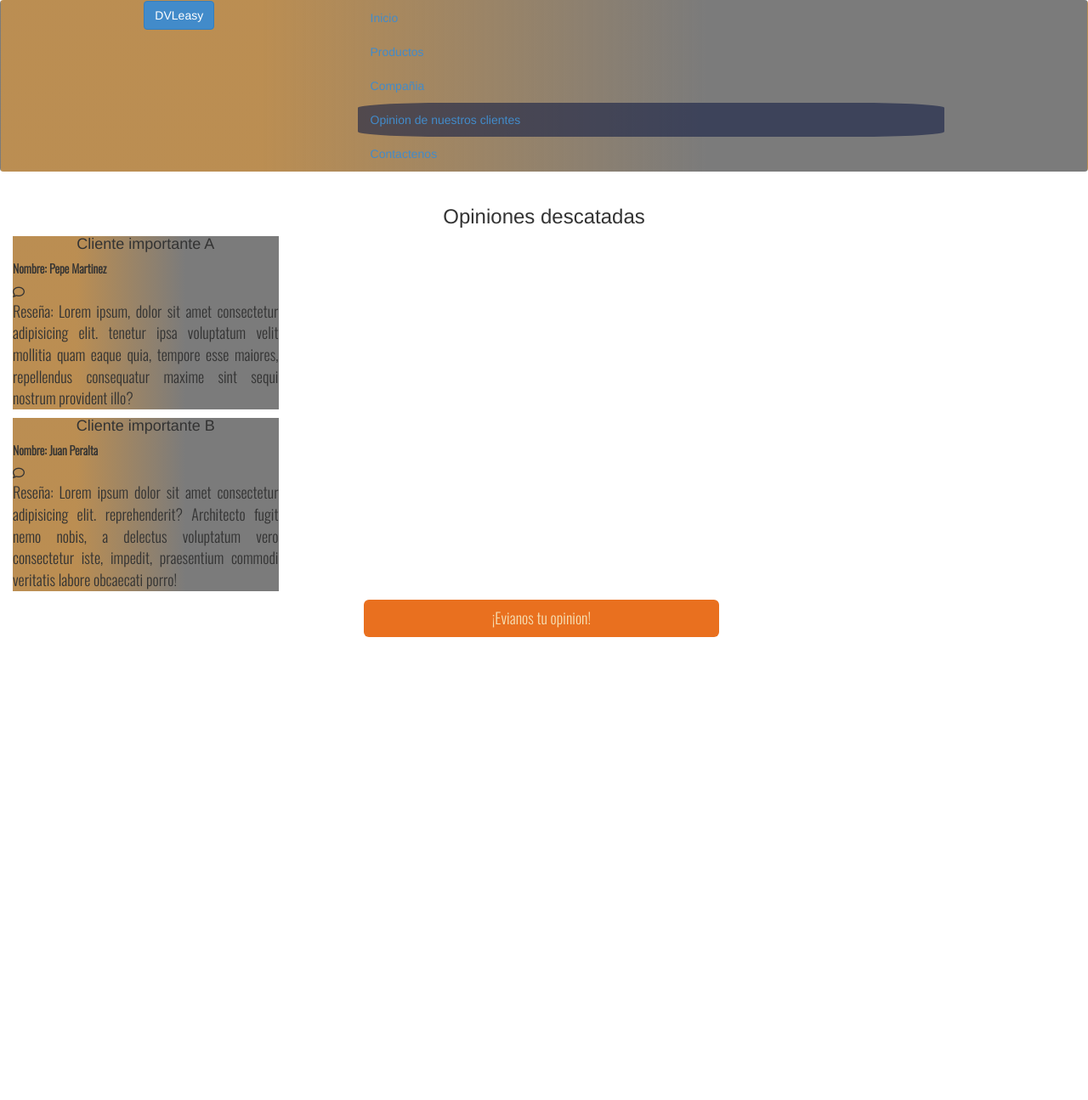
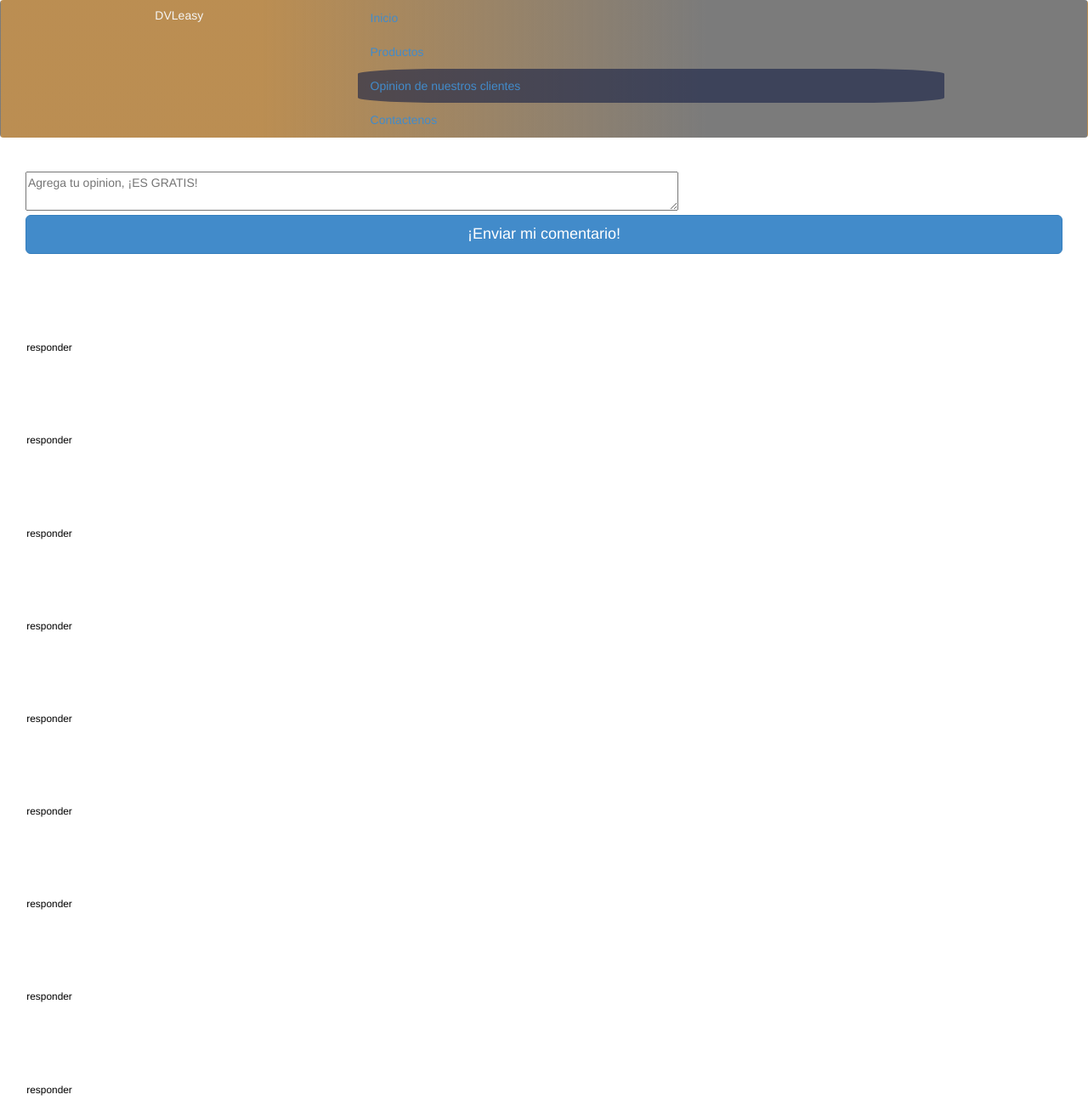
Before and after one commit to hguzman/NativApps, a PHP site: page /opiniones.html in a window 1280 px wide. Shown: the whole page at 85% size. Before the commit the page ends 750 px from the top, so only its background shows below. Run offline with PHP 8.4, Linux system fonts and the light colour scheme; some libraries are stand-ins or nearby versions.

Commit message:
Cambios de estilo y login
Se ajustaron cambios en la landing pages y se agregaron las alertas de campos incorrectos, vacios y sesion finalizada

```diff
--- a/CSS/style.css
+++ b/CSS/style.css
@@ -75,6 +75,10 @@
   border: none;
   font-family: "Oswald", sans-serif;
   color: wheat !important;
+}
+
+.margen-opiniones{
+  margin-right: 12%;
 }
 
 .color-blanco {
--- /dev/null
+++ b/SOPIEC/assets/js/campos-incorrectos.js
@@ -0,0 +1,6 @@
+$(document).ready(function(){
+    toastr.error("Campos incorrectos ", "Error login:")
+    toastr.options={
+        "positionClass": "toast-top-center",
+    }
+});
--- a/SOPIEC/index.php
+++ b/SOPIEC/index.php
@@ -4,7 +4,7 @@ session_start();
 $sesion = $_SESSION['username'];
 $rol = $_SESSION['rol'];
 if (!isset($sesion)) {
-    header("location: login.html");
+    header("location: login.php");
 } else {
     if($rol == "admin"){
 
--- a/index.php
+++ b/index.php
@@ -24,7 +24,7 @@ if (isset($_SESSION['login'])) {
         <nav class="navbar">
             <div>
                 <!-- Button trigger modal -->
-                <button type="button" class="btn btn-primary" data-toggle="modal" data-target="#exampleModal">
+                <button type="button" class="btn btn-link" data-toggle="modal" data-target="#exampleModal" style="color: whitesmoke;">
                     DVLeasy
                 </button>
 
@@ -69,9 +69,6 @@ if (isset($_SESSION['login'])) {
                 </li>
                 <li class="nav-item">
                     <a class="nav-link" href="productos.html">Productos</a>
-                </li>
-                <li class="nav-item ">
-                    <a class="nav-link " href="compania.html">Compañia</a>
                 </li>
                 <li class="nav-item">
                     <a class="nav-link" href="opiniones.html">Opinion de nuestros clientes</a>
--- a/opiniones.html
+++ b/opiniones.html
@@ -6,26 +6,28 @@
     <meta name="viewport" content="width=device-width, initial-scale=1.0">
     <link rel="stylesheet" href="CSS/bootstrap.css">
     <link rel="stylesheet" href="CSS/style.css">
-    <link href="https://fonts.googleapis.com/css2?family=Oswald:wght@300&display=swap" rel="stylesheet">
+    <link rel="stylesheet" href="https://use.fontawesome.com/releases/v5.14.0/css/all.css"
+        integrity="sha384-HzLeBuhoNPvSl5KYnjx0BT+WB0QEEqLprO+NBkkk5gbc67FTaL7XIGa2w1L0Xbgc" crossorigin="anonymous">
     <script src="https://kit.fontawesome.com/763b114892.js" crossorigin="anonymous"></script>
     <script src="..\JS\bootstrap.bundle.js">
-        </script>
-        <title>Compañia</title>
+    </script>
+    <title>Compañia</title>
 </head>
 
 <body>
-     <!-- Header -->
-     <header>
+    <!-- Header -->
+    <header>
         <!-- Barra de navegacion -->
         <nav class="navbar">
             <div>
                 <!-- Button trigger modal -->
-                <button type="button" class="btn btn-primary" data-toggle="modal" data-target="#exampleModal">
+                <button type="button" class="btn btn-link" data-toggle="modal" data-target="#exampleModal" style="color: whitesmoke;">
                     DVLeasy
                 </button>
 
                 <!-- Modal -->
-                <div class="modal fade" id="exampleModal" tabindex="-1" role="dialog" aria-labelledby="exampleModalLabel" aria-hidden="true">
+                <div class="modal fade" id="exampleModal" tabindex="-1" role="dialog"
+                    aria-labelledby="exampleModalLabel" aria-hidden="true">
                     <div class="modal-dialog" role="document">
                         <div class="modal-content">
                             <div class="modal-header">
@@ -34,11 +36,11 @@
                                     <span aria-hidden="true">&times;</span>
                                 </button>
                             </div>
-                            <div class="modal-body" >
+                            <div class="modal-body">
                                 LOGO
                                 <img src="IMG\logodvl.jpeg" alt="Logo NativApps" width="100%" height="100%">
                                 <br>
-                                <h5><strong> nombre completo de la empresa</strong></h5>
+                                <h5><strong> Nombre completo de la empresa</strong></h5>
                                 <p> DeVeLopment easy</p>
                                 <br>
                                 <h5>Integrantes</h5>
@@ -65,9 +67,6 @@
                 <li class="nav-item">
                     <a class="nav-link" href="productos.html">Productos</a>
                 </li>
-                <li class="nav-item ">
-                    <a class="nav-link " href="compania.html">Compañia</a>
-                </li>
                 <li class="nav-item">
                     <a class="nav-link a-actual" href="opiniones.html">Opinion de nuestros clientes</a>
                 </li>
@@ -78,47 +77,114 @@
         </nav>
     </header>
     <div class="container-fluid contenedor">
-        <div class="d-flex text-center justify-content-center">
+        <br>
+        <form action="opiniones.html" class="d-flex justify-content-center">
             <div>
-                <h3 class="pt-5 pb-4"> Opiniones descatadas</h3>
+                <div class="col-lg-12">
+                    <textarea name="" id="" cols="92" rows="2" placeholder="Agrega tu opinion, ¡ES GRATIS!"></textarea>
+                    <br>
+                    <button type="button" class="btn btn-primary btn-lg btn-block">
+                        ¡Enviar mi comentario!</button>
+                </div>
+            </div>
+        </form>
+        <div class="d-flex justify-content-center">
+            <div style="margin-left: -37%;">
+                <h2 class="pt-5 pb-4 "> Comentarios</h2>
+                <div>
+                    <h6><strong>Diana Becerra</strong></h6>
+                    <p>Quedé sorprendida con esta empresa.</p>
+                    <button class="margen-opiniones"><i class="far fa-thumbs-up"></i></button>
+                    <button class="margen-opiniones"><i class="far fa-thumbs-down"></i></button>
+                    <a href="#" ><small style="color: black;">responder</small></a>
+                </div>
+                <br>
+                <div>
+                    <h6><strong>Ivan Prado</strong></h6>
+                    <p>Es un buen servicio</p>
+                    <button class="margen-opiniones"><i class="far fa-thumbs-up"></i></button>
+                    <button class="margen-opiniones"><i class="far fa-thumbs-down"></i></button>
+                    <a href="#" ><small style="color: black;">responder</small></a>
+                </div>
+                <br>
+                <div>
+                    <h6><strong>Marc Ochoa</strong></h6>
+                    <p>Gracias por su ayuda</p>
+                    <button class="margen-opiniones"><i class="far fa-thumbs-up"></i></button>
+                    <button class="margen-opiniones"><i class="far fa-thumbs-down"></i></button>
+                    <a href="#" ><small style="color: black;">responder</small></a>
+                </div>
+                <br>
+                <div>
+                    <h6><strong>Maria Paz</strong></h6>
+                    <p>Sigan así</p>
+                    <button class="margen-opiniones"><i class="far fa-thumbs-up"></i></button>
+                    <button class="margen-opiniones"><i class="far fa-thumbs-down"></i></button>
+                    <a href="#" ><small style="color: black;">responder</small></a>
+                </div>
+                <br>
+                <div>
+                    <h6><strong>Diana Becerra</strong></h6>
+                    <p>Pueden mejorar.</p>
+                    <button class="margen-opiniones"><i class="far fa-thumbs-up"></i></button>
+                    <button class="margen-opiniones"><i class="far fa-thumbs-down"></i></button>
+                    <a href="#" ><small style="color: black;">responder</small></a>
+                </div>
+                <br>
+                <div>
+                    <h6><strong>Noel Palacios</strong></h6>
+                    <p>No quedé satisfecho</p>
+                    <button class="margen-opiniones"><i class="far fa-thumbs-up"></i></button>
+                    <button class="margen-opiniones"><i class="far fa-thumbs-down"></i></button>
+                    <a href="#" ><small style="color: black;">responder</small></a>
+                </div>
+                <br>
+                <div>
+                    <h6><strong>Avelina Salcedo</strong></h6>
+                    <p>Que buenos instructores tienen.</p>
+                    <button class="margen-opiniones"><i class="far fa-thumbs-up"></i></button>
+                    <button class="margen-opiniones"><i class="far fa-thumbs-down"></i></button>
+                    <a href="#" ><small style="color: black;">responder</small></a>
+                </div>
+                <br>
+                <div>
+                    <h6><strong>Noel Palacios</strong></h6>
+                    <p>El SENA es bueno enseñando.</p>
+                    <button class="margen-opiniones"><i class="far fa-thumbs-up"></i></button>
+                    <button class="margen-opiniones"><i class="far fa-thumbs-down"></i></button>
+                    <a href="#" ><small style="color: black;">responder</small></a>
+                </div>
+                <br>
+                <div>
+                    <h6><strong>Josefina Aznar</strong></h6>
+                    <p>Buen trabajo.</p>
+                    <button class="margen-opiniones"><i class="far fa-thumbs-up"></i></button>
+                    <button class="margen-opiniones"><i class="far fa-thumbs-down"></i></button>
+                    <a href="#" ><small style="color: black;">responder</small></a>
+                </div>
+
             </div>
         </div>
 
         <div class="contenedor-graficos d-flex justify-content-around">
-            <div class="card tarjeta-sin-bordes" style="width: 25%; ">
-                <div class="d-flex text-center justify-content-center">
 
-                    <h4 class="pt-4"> Cliente importante A</h4>
 
-                </div>
-
-                <div class="card-body">
-
-                    <h5 class="card-title tarjeta-titulo">Nombre: Pepe Martinez</h5>
-                    <span><i class="far fa-comment"></i></span>
-                    <p class="card-text tarjeta-texto text-justify">Reseña: Lorem ipsum, dolor sit amet consectetur adipisicing elit. tenetur ipsa voluptatum velit mollitia quam eaque quia, tempore esse maiores, repellendus consequatur maxime sint sequi nostrum provident illo?</p>
-                </div>
-            </div>
-
-            <div class="card tarjeta-sin-bordes" style="width: 25%; ">
-                <div class="d-flex text-center justify-content-center">
-                    <h4 class="pt-4"> Cliente importante B</h4>
-                </div>
-
-                <div class="card-body">
-                    <h5 class="card-title tarjeta-titulo">Nombre: Juan Peralta</h5>
-                    <span><i class="far fa-comment"></i></span>
-                    <p class="card-text tarjeta-texto text-justify">Reseña: Lorem ipsum dolor sit amet consectetur adipisicing elit. reprehenderit? Architecto fugit nemo nobis, a delectus voluptatum vero consectetur iste, impedit, praesentium commodi veritatis labore obcaecati porro!</p>
-                </div>
-            </div>
-        </div>
-      <div class="boton-enviar-opinion">
-        <button type="button" class="btn  btn-lg btn-block btn btn-secondary btn-lg boton-largo mt-5 boton-medio color-blanco">
-            ¡Evianos tu opinion!</button>
         </div>
 
+
     </div>
-
+    <!--Archivos de javascript -->
+    <script src="https://code.jquery.com/jquery-3.3.1.slim.min.js"
+        integrity="sha384-q8i/X+965DzO0rT7abK41JStQIAqVgRVzpbzo5smXKp4YfRvH+8abtTE1Pi6jizo"
+        crossorigin="anonymous"></script>
+    <script src="https://cdnjs.cloudflare.com/ajax/libs/popper.js/1.14.3/umd/popper.min.js"
+        integrity="sha384-ZMP7rVo3mIykV+2+9J3UJ46jBk0WLaUAdn689aCwoqbBJiSnjAK/l8WvCWPIPm49"
+        crossorigin="anonymous"></script>
+    <script src="https://stackpath.bootstrapcdn.com/bootstrap/4.1.3/js/bootstrap.min.js"
+        integrity="sha384-ChfqqxuZUCnJSK3+MXmPNIyE6ZbWh2IMqE241rYiqJxyMiZ6OW/JmZQ5stwEULTy"
+        crossorigin="anonymous"></script>
+    <!--Archivos de javascript-->
+</body>
 </body>
 
 </html>
--- a/productos.html
+++ b/productos.html
@@ -66,9 +66,6 @@
                 </li>
                 <li class="nav-item">
                     <a class="nav-link a-actual" href="productos.html">Productos</a>
-                </li>
-                <li class="nav-item ">
-                    <a class="nav-link " href="compania.html">Compañia</a>
                 </li>
                 <li class="nav-item">
                     <a class="nav-link" href="opiniones.html">Opinion de nuestros clientes</a>
```
Also changed, not shown: SOPIEC/assets/js/campos-vacios.js (added, +7 -0 lines), SOPIEC/assets/php/logout.php (+19 -2 lines), SOPIEC/assets/php/validacion.php (+14 -1 lines), SOPIEC/login.html (deleted, +0 -83 lines), SOPIEC/login.php (added, +101 -0 lines), contactenos.php (+63 -10 lines).
